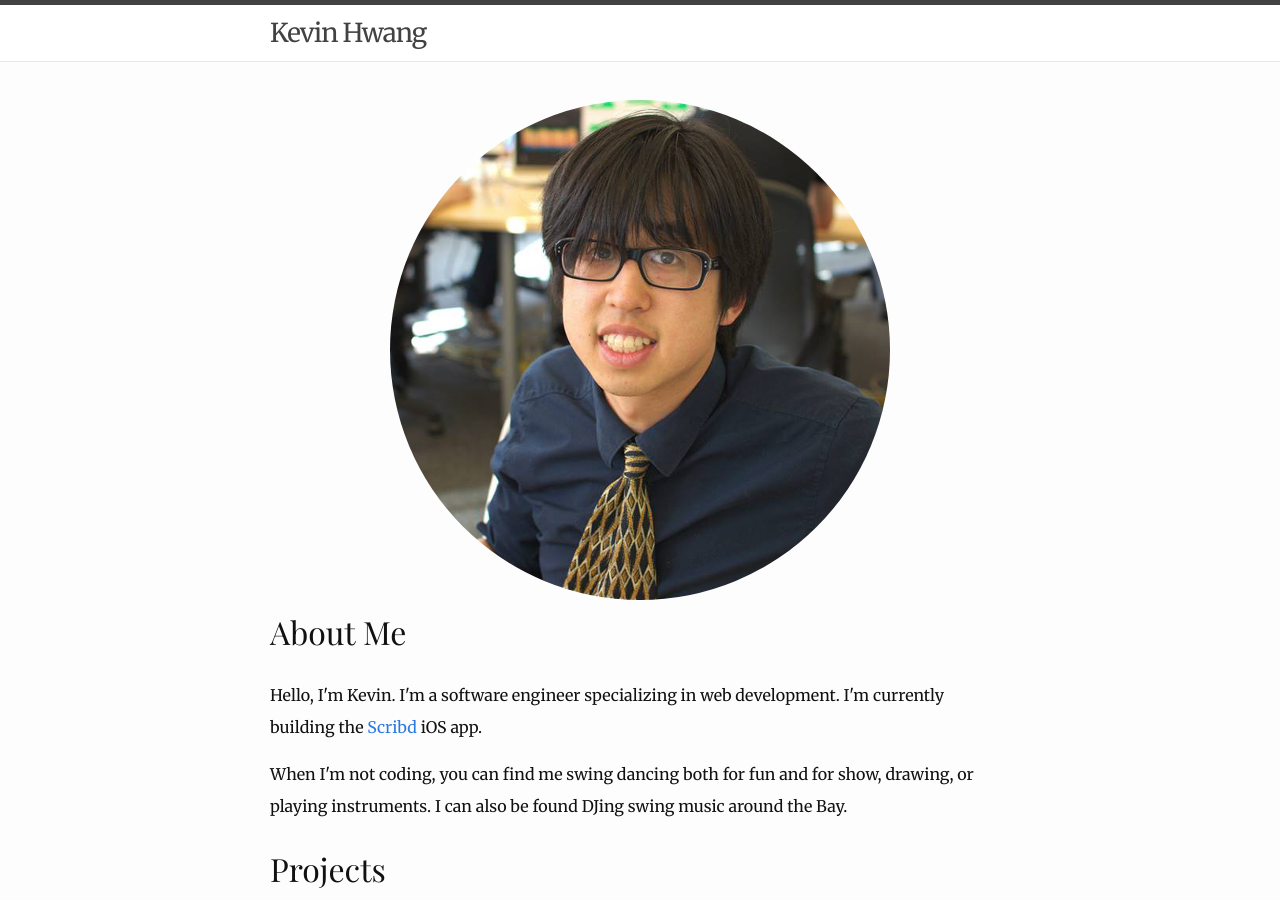
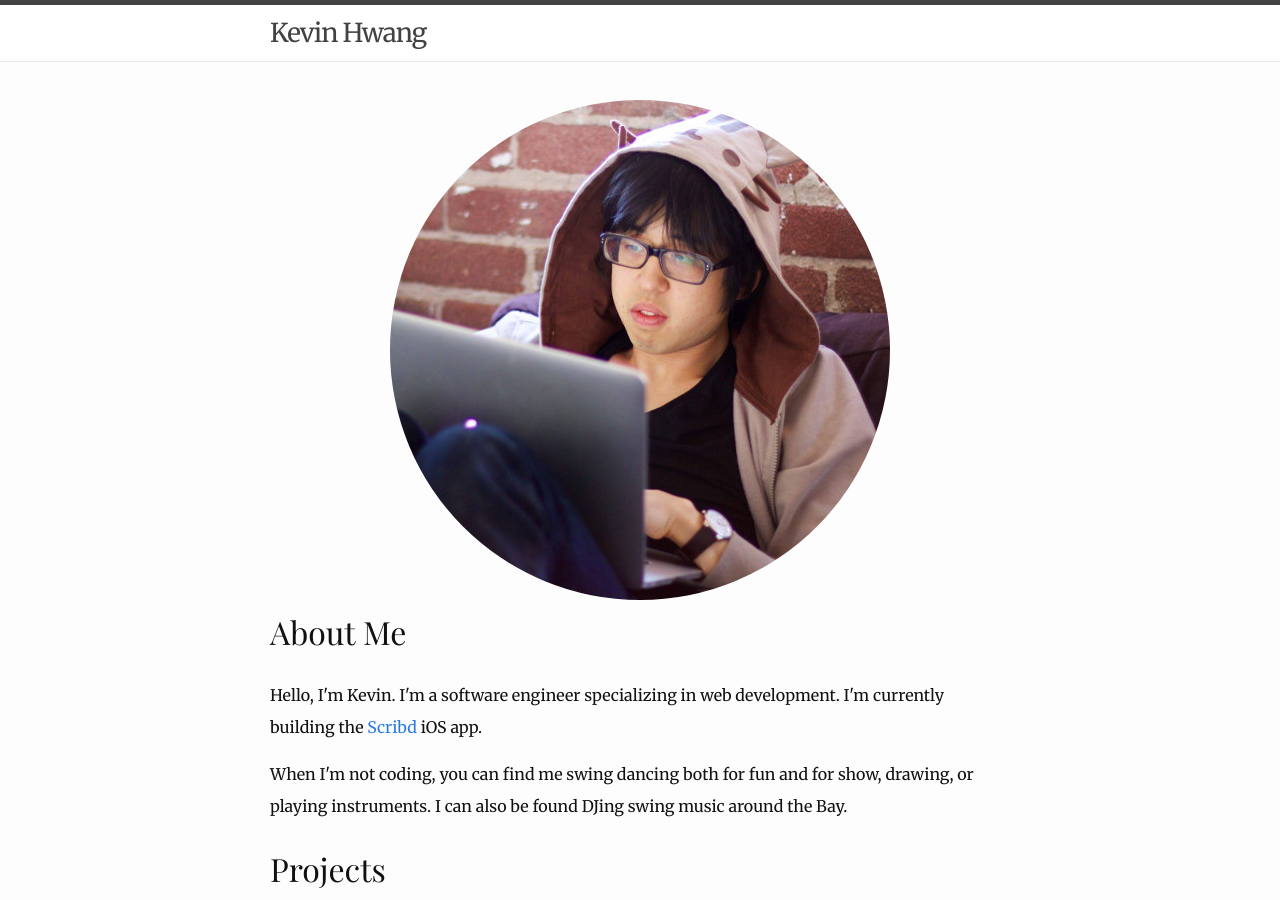
Before and after one commit to catherinemarvin/khwang.github.io, a Jekyll site: the page built from index.html, in a window 1280 px wide and 900 px high. Built offline with Jekyll 4.4.1, drawn with Linux system fonts in a browser that asks for light colours.

Commit message:
Update my photo

```diff
--- a/index.html
+++ b/index.html
@@ -6,7 +6,7 @@
 
   <div class="about">
 
-    <img class="header-image" src="images/me.png" alt="A picture of me">
+    <img class="header-image" src="images/me.jpg" alt="A picture of me">
 
     <h1>About Me</h1>
     <p>Hello, I'm Kevin. I'm a software engineer specializing in web development. I'm currently building the <a href="http://www.scribd.com">Scribd</a> iOS app.</p>
```
Also changed, not shown: images/me.jpg (added), images/me.png (deleted).
